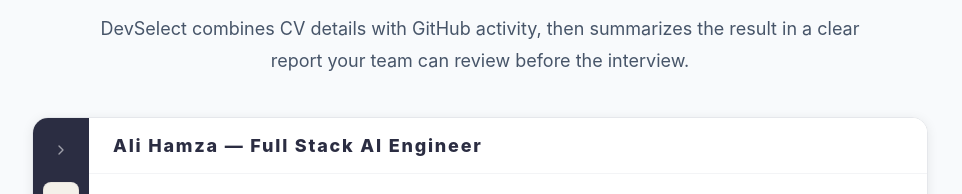
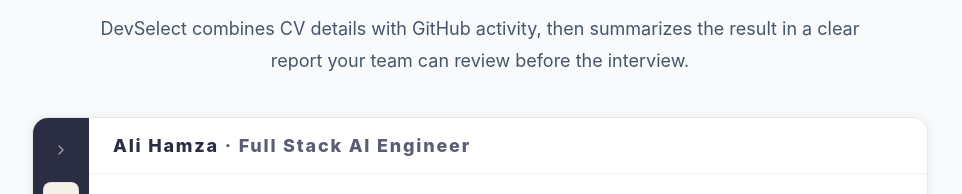
Before and after one commit to ahmedimtiaz799/DevSelect, a React (Vite) app in the folder frontend/: page / in a window 1280 px wide. Shown: the part 820-1014 px from the top of the page, without its empty margins (155-1117 px from the left). Built offline with nearby package versions, Linux system fonts and the light colour scheme; no server answers; a web font is replaced by a local one.

Commit message:
Match preview header with chat header

```diff
--- a/frontend/src/pages/Landing.jsx
+++ b/frontend/src/pages/Landing.jsx
@@ -99,7 +99,9 @@ export function Landing() {
                 <div className="min-w-0 flex flex-col bg-ds-surface">
                   <div className="h-14 border-b border-ds-border-subtle bg-ds-surface px-4 sm:px-6 flex items-center">
                     <h3 className="truncate text-logo-chat text-ds-text-strong font-extrabold">
-                      Ali Hamza — Full Stack AI Engineer
+                      <span>Ali Hamza</span>
+                      <span className="text-ds-text-muted"> · </span>
+                      <span className="text-ds-text-muted">Full Stack AI Engineer</span>
                     </h3>
                   </div>
 
```
